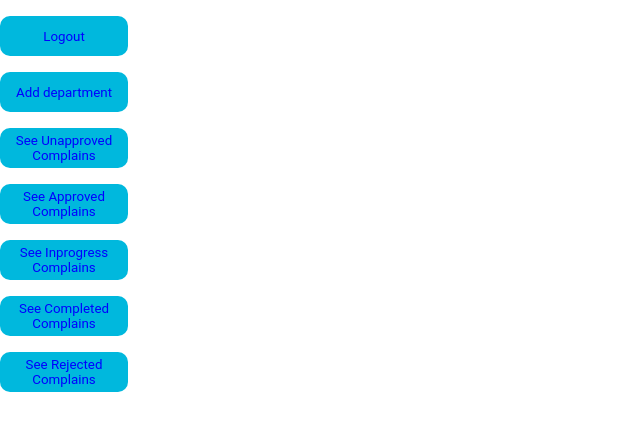
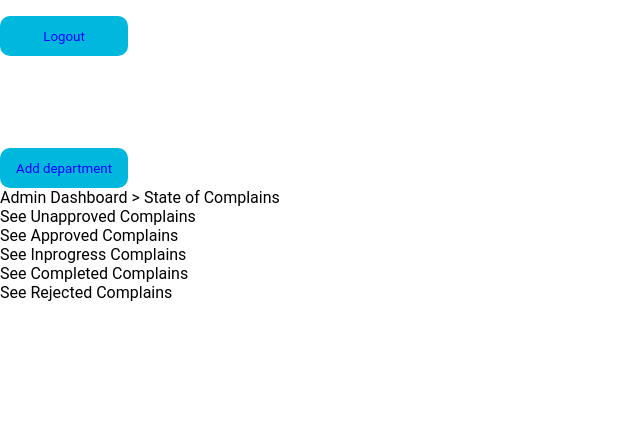
Before and after one commit to SubodhBarakoti/complainregistration, a PHP site: page /views/admindashboard.php in a window 1280 px wide. Shown: the top 431 px of the page, without its empty margins (0-640 px from the left). Run offline with PHP 8.4, Linux system fonts and the light colour scheme; a user stored in the database is signed in.

Commit message:
div was made for different states and css was added to them

```diff
--- a/views/admindashboard.php
+++ b/views/admindashboard.php
@@ -15,24 +15,29 @@
             <body>
                 <div class="logout">
                     <button onclick="location.href='../auth/adminlogout.php';">Logout</button>
-            </div>
+                </div><br><br><br><br>
                 <div id="departmentadd">
                     <button onclick="location.href='showdepartment.php';">Add department</button>
                 </div>
-            <div id="seeunapprovedcomplain">
-                <button onclick="location.href='admin_approve_complain.php?state_id=1';">See Unapproved Complains</button>
+                <div class="heading">
+                    Admin Dashboard > State of Complains
                 </div>
-            <div id="seeapprovedcomplain">
-                <button onclick="location.href='admin_view_complain.php?state_id=2';">See Approved Complains</button>
+                <div class="adminpage">
+                    <div id="seeunapprovedcomplain" onclick="location.href='admin_approve_complain.php?state_id=1';">
+                        See Unapproved Complains
                     </div>
-            <div id="inprogresscomplain">
-                <button onclick="location.href='admin_view_complain.php?state_id=3';">See Inprogress Complains</button>
+                    <div id="seeapprovedcomplain" onclick="location.href='admin_view_complain.php?state_id=2';">
+                        See Approved Complains
                     </div>
-            <div id="completedcomplain">
-                <button onclick="location.href='admin_view_complain.php?state_id=4';">See Completed Complains</button>
+                    <div id="inprogresscomplain" onclick="location.href='admin_view_complain.php?state_id=3';">
+                        See Inprogress Complains
                     </div>
-            <div id="rejectedcomplain">
-                <button onclick="location.href='admin_view_complain.php?state_id=5';">See Rejected Complains</button>
+                    <div id="completedcomplain" onclick="location.href='admin_view_complain.php?state_id=4';">
+                        See Completed Complains
+                    </div>
+                    <div id="rejectedcomplain" onclick="location.href='admin_view_complain.php?state_id=5';">
+                        See Rejected Complains
+                    </div>
                 </div>
             </body>
             </html>
```
Also changed, not shown: views/departmentdashboard.php (+13 -8 lines). Lines whose indentation alone changed are shown as unchanged.
